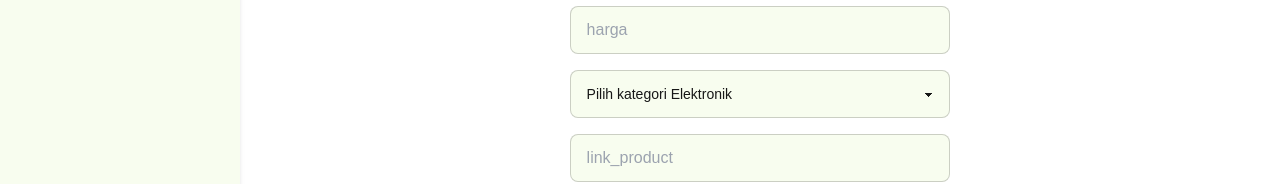
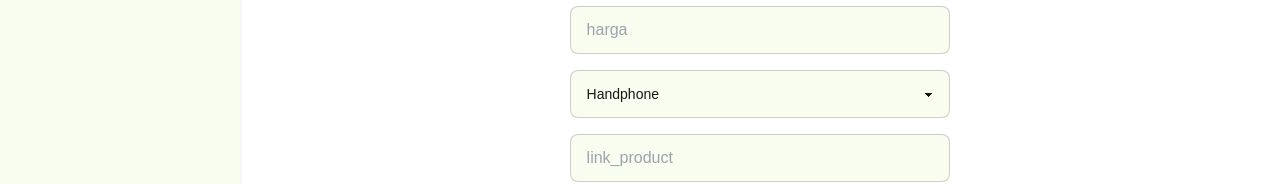
Before and after one commit to Deoca27/manusia-biasa, a Next.js app: page /admin/item_controller/add in a window 1280 px wide. Shown: the part 298-482 px from the top of the page. Built offline with nearby package versions, Linux system fonts and the light colour scheme.

Commit message:
jhoshe: menhapus selected pada button select

```diff
--- a/app/admin/item_controller/add/page.tsx
+++ b/app/admin/item_controller/add/page.tsx
@@ -74,7 +74,7 @@ export default function AdditemPage() {
                         setKategori(e.target.value);
                     }}
                 >
-                    <option value={""} disabled selected >Pilih kategori Elektronik</option>
+                    <option value={""} disabled >Pilih kategori Elektronik</option>
                     <option value={"Handphone"}>Handphone</option>
                     <option value={"Komputer"}>Komputer</option>
                     <option value={"Laptop"}>Laptop</option>
```
